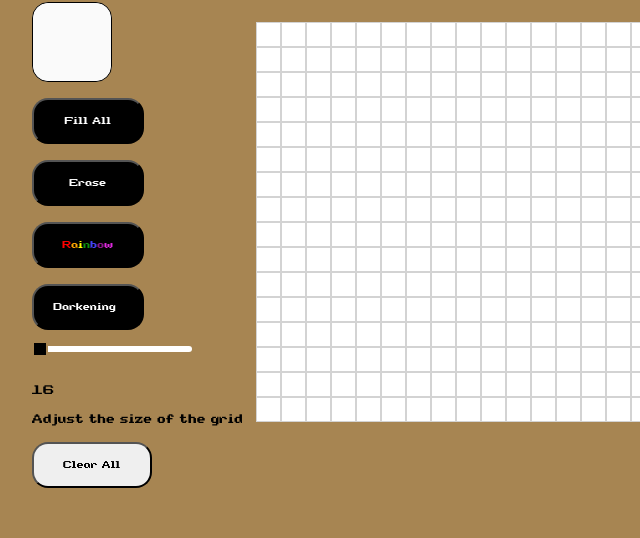
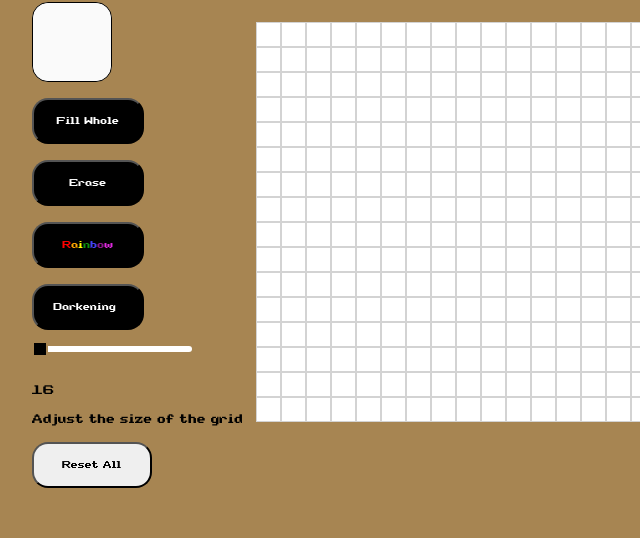
Before and after one commit to jordanpapaditsas/etch-a-sketch, a plain HTML site: page index.html in a window 1280 px wide. Shown: the part 185-723 px from the top of the page, 296-936 px from the left. Drawn offline with Linux system fonts and the light colour scheme.

Commit message:
Changed some descriptions

```diff
--- a/index.html
+++ b/index.html
@@ -17,7 +17,7 @@
       <div id="panel-btn">
         <label id="lbl-color" for="rgb-picker">Color Picker</label>
         <input id="rgb-picker" type="color" value="#fafafa">
-        <button id="fill">Fill All</button>
+        <button id="fill">Fill Whole</button>
         <button id="erase">Erase</button>
         <button id="rainbow"><span id="r">R</span><span id="a">a</span><span id="i">i</span><span id="n">n</span><span id="b">b</span><span id="o">o</span><span id="w">w</span></button>
         <button id="darken">Darkening</button>
@@ -27,7 +27,7 @@
         <p id="p-text">Adjust the size of the grid</p>
 
         <div id="clear-grid">
-          <button id="clear">Clear All</button>
+          <button id="clear">Reset All</button>
         </div>
       </div>
 
```
